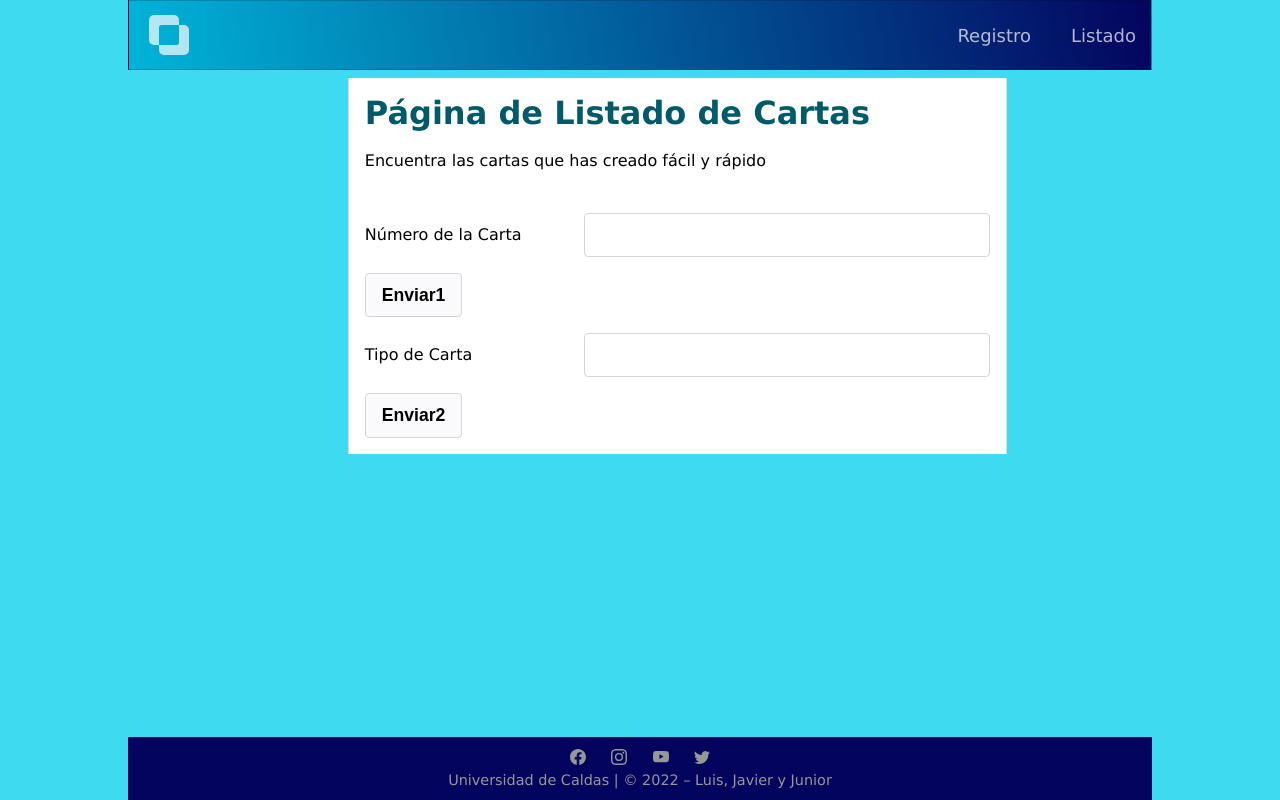
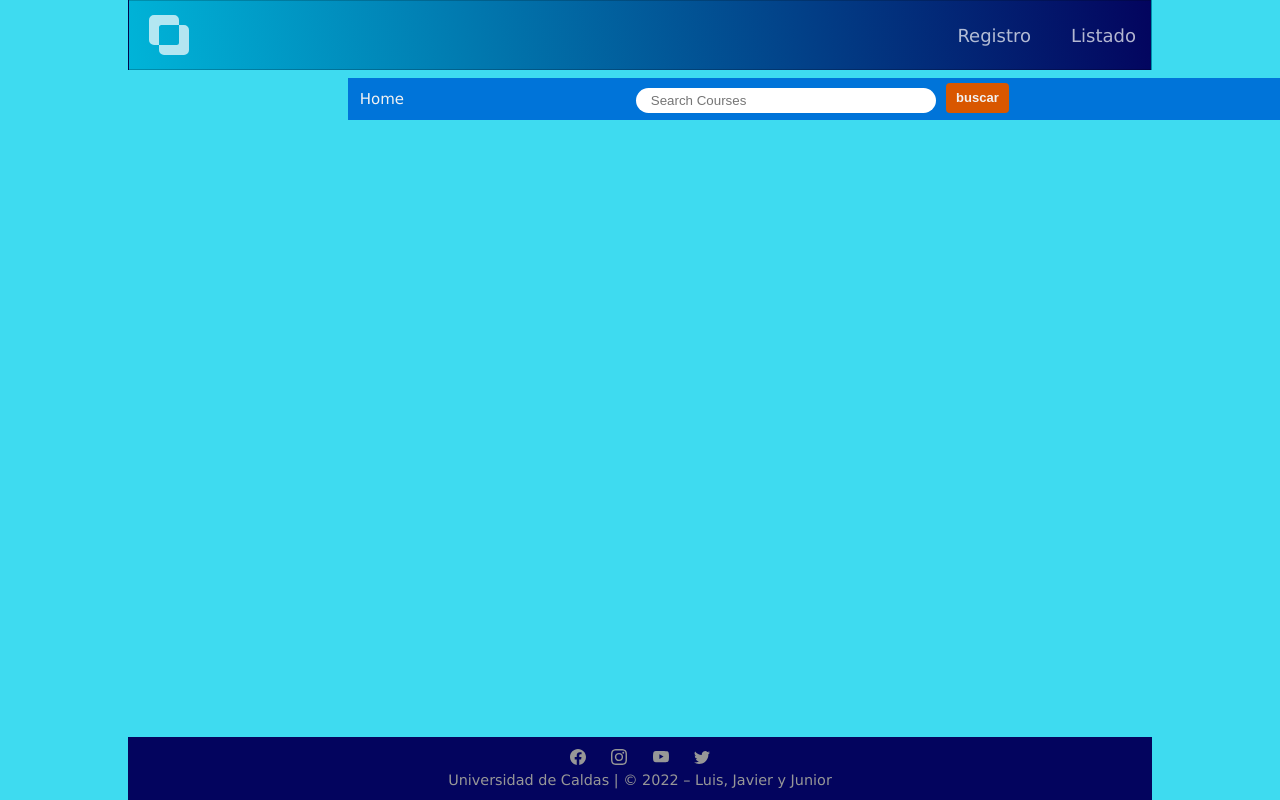
Before and after one commit to progIII-Luis-Junior-Javier/progIII-calentamiento, a website: page index.html in a window 1280 px wide. Both pictures are taken after a click on the link "Listado". Shown: the top 800 px of the page. Drawn offline with Linux system fonts and the light colour scheme.

Commit message:
buscador

```diff
--- a/css/styles.css
+++ b/css/styles.css
@@ -3,26 +3,32 @@ html * {
   padding: 0;
   margin: 0;
 }
+
 body {
   min-height: 100vh;
   font-family: Verdana, sans-serif;
-    display: flex; /* ver nota al final de este taller */
+  display: flex;
+  /* ver nota al final de este taller */
   flex-direction: column;
 }
+
 header {
   margin-bottom: 0.5em;
 }
+
 nav {
   font-size: 18px;
   border: 1px solid rgba(0, 0, 0, 0.2);
   padding-bottom: 10px;
   background: linear-gradient(260deg, #03045E 0%, #00B4D8 100%);
 }
+
 #logo {
   margin: 14px 0 0 20px;
   font-size: 22px;
   display: inline-block;
 }
+
 #navbar-toggle {
   position: absolute;
   top: 18px;
@@ -31,19 +37,24 @@ nav {
   color: rgba(255, 255, 255, 0.8);
   font-size: 24px;
 }
-.main-nav > li {
+
+.main-nav>li {
   text-align: center;
   margin: 15px auto;
 }
-.main-nav > li > a, #logo {
+
+.main-nav>li>a,
+#logo {
   text-decoration: none;
   color: rgba(255, 255, 255, 0.7);
   transition: 0.5s;
 }
+
 .main-nav {
   list-style-type: none;
   display: none;
 }
+
 .active {
   display: block;
 }
@@ -91,15 +102,15 @@ footer section a svg {
   margin: 0 1%;
 }
 
-#article section:nth-child(2n+1){
+#article section:nth-child(2n+1) {
   background-color: #00B4D8;
 }
 
-#article section:nth-child(2n){
+#article section:nth-child(2n) {
   background-color: #90E0EF;
 }
 
-#clear-main{
+#clear-main {
   display: inline-block;
   line-height: 1.5;
   text-align: center;
@@ -118,12 +129,75 @@ footer section a svg {
   background-color: #2376ae;
 }
 
+/* styling navlist */
+#navlist {
+  display: flex;
+  background-color: #0074D9;
+  justify-content: left;
+  width: 100%;
+}
+
+/* styling navlist anchor element */
+#navlist a {
+  float: left;
+  display: block;
+  color: #f2f2f2;
+  text-align: center;
+  padding: 12px;
+  text-decoration: none;
+  font-size: 15px;
+}
+
+.navlist-right {
+  float: right;
+}
+
+/* hover effect of navlist anchor element */
+#navlist a:hover {
+  background-color: #ddd;
+  color: black;
+}
+
+/* styling search bar */
+.search input[type=text] {
+  width: 300px;
+  height: 25px;
+  border-radius: 25px;
+  border: none;
+}
+
+.search {
+  display: flex;
+  margin-top: 10px;
+  flex-direction: column;
+  margin-left: 220px;
+  cursor: pointer;
+}
+
+
+
+#buscar {
+  display: flex;
+  background-color: #d95700;
+  color: #f2f2f2;
+  padding: 5px 10px;
+  margin-left: 10px;
+  margin-right: 16px;
+  font-size: 13px;
+  margin-top: 5px;
+  border: none;
+}
+
+#buscar :hover ::before{
+  background: #03045E;
+}
+
 @media screen and (min-width: 768px) {
 
   /* bloque de reglas CSS para anchos a partir de 768 pixeles */
 
-  body{
-    background-color:#90E0EF;
+  body {
+    background-color: #90E0EF;
   }
 
   #navbar-toggle {
@@ -145,12 +219,12 @@ footer section a svg {
     margin-right: 15px;
   }
 
-  .main-nav > li > a {
+  .main-nav>li>a {
     margin-left: 40px;
   }
 
   #logo:hover,
-  .main-nav > li > a:hover {
+  .main-nav>li>a:hover {
     color: rgba(255, 255, 255, 1);
   }
 
@@ -158,18 +232,21 @@ footer section a svg {
     margin-top: 4px;
   }
 }
-  @media screen and (min-width: 992px){
+
+@media screen and (min-width: 992px) {
   body {
     margin: 0 5% 0 5%;
     background-color: #CAF0F8
   }
 }
+
 @media screen and (min-width: 1200px) {
   body {
     margin: 0 10% 0 10%;
     background-color: #3EDBF0
   }
 }
+
 @media screen and (min-width: 1400px) {
   body {
     margin: 0 10% 0 10%;
--- a/html/list.html
+++ b/html/list.html
@@ -2,55 +2,32 @@
 <!DOCTYPE html>
 <html lang="en">
 
-    <head>
-        <link rel="stylesheet" href="../css/register.css">
-    </head>
+<head>
+    <link rel="stylesheet" href="../css/register.css">
+</head>
 
 <body>
     <div class="container">
-        <div class="row">
+        <!-- Navbar items -->
+        <div id="navlist">
+            <a href="../index.html">Home</a>
+            <!-- search bar right align -->
+            <div class="search">
+                <input id="buscador" type="text" placeholder=" Search Courses" name="search">
+            </div>
+            <div id="boton">
+                <button id="buscar">
+                    buscar
+                </button>
+            </div>
 
-            <section role="section" class="col">
-                <h1>Página de Listado de Cartas</h1>
-                <br>
-                <p>Encuentra las cartas que has creado fácil y rápido</p>
-                <br>
-                <div id="busqueda">
 
-                    <div class="form-group">
-                        <div class="form-col-4">
-                            <label for="cardNumber">Número de la Carta</label>
-                        </div>
-                        <div class="form-col-8">
-                            <input type="text" id="cardNumber">
-                        </div>
-                    </div>
-                    <div class="form-group">
-                        <div class="offset-form-col-4 form-col-8">
-                            <button id="boton-buscarNumber">Enviar1</button>
-                        </div>
-                    </div>
-                    <div class="form-group">
-                        <div class="form-col-4">
-                            <label for="cardType">Tipo de Carta</label>
-                        </div>
-                        <div class="form-col-8">
-                            <input type="text" id="cardType">
-                        </div>
-                    </div>
-                    <div class="form-group">
-                        <div class="offset-form-col-4 form-col-8">
-                            <button id="boton-buscarType">Enviar2</button>
-                        </div>
-                    </div>
-
-                </div>
-
-            </section>
         </div>
     </div>
 
+    <main id="main">
 
+    </main>
 </body>
 
 </html>
--- a/js/index.js
+++ b/js/index.js
@@ -1,5 +1,5 @@
 
-function iniciar(){
+function iniciar() {
     const mainNav = document.querySelector('.main-nav')
     const navBarToggle = document.querySelector('#navbar-toggle')
 
@@ -47,8 +47,14 @@ async function loadPage(event) {
             html = await response.text()
             container.innerHTML = html
 
-            document.querySelector("#boton-buscarNumber").addEventListener('click', enviarBusquedaNumber)
-
+            document.querySelector("#buscar").addEventListener('click', enviarBusquedaNumber)
+            const options = document.querySelectorAll('.navlist a')
+            options.forEach(option1 => option.addEventListener('click', () => {
+                console.log(option1)
+                if (option1 === 'Home') {
+                    option = 'Inicio'
+                }
+            }))
             break;
         default:
             if (option !== 'Inicio') {
@@ -56,7 +62,7 @@ async function loadPage(event) {
                     `No hay definido un caso para la opción '${option}'`
                 );
             } else {
-                url = './html/register.html'
+                url = './index.html'
                 response = await fetch(url)
                 html = await response.text()
                 container.innerHTML = html
@@ -103,7 +109,7 @@ function enviarDatos() {
     }
 
 
-   enviar(carta)
+    enviar(carta)
 
 }
 
@@ -131,18 +137,18 @@ function enviar(carta) {
 
 //------------------------JAVIER
 
-function enviarBusquedaNumber(){
-    const numero = document.querySelector('#cardNumber').value
+function enviarBusquedaNumber() {
+    const numero = document.querySelector('#buscador').value
     buscarNumber(numero)
 
 }
 
-function buscarNumber(numeroCarta){
-    const url= `http://localhost:3000/card/bycardNumber/${numeroCarta}`
+function buscarNumber(numeroCarta) {
+    const url = `http://localhost:3000/card/bycardNumber/${numeroCarta}`
     fetch(url).then(function (res) {
-        if (res.ok){
-            res.json().then(function ({ data }) {
-                console.log(data)
+        if (res.ok) {
+            res.json().then(function ({ info }) {
+                console.log(info)
             })
         }
     })
```
Also changed, not shown: html/register.html (+0 -4 lines). Lines whose indentation alone changed are shown as unchanged.
